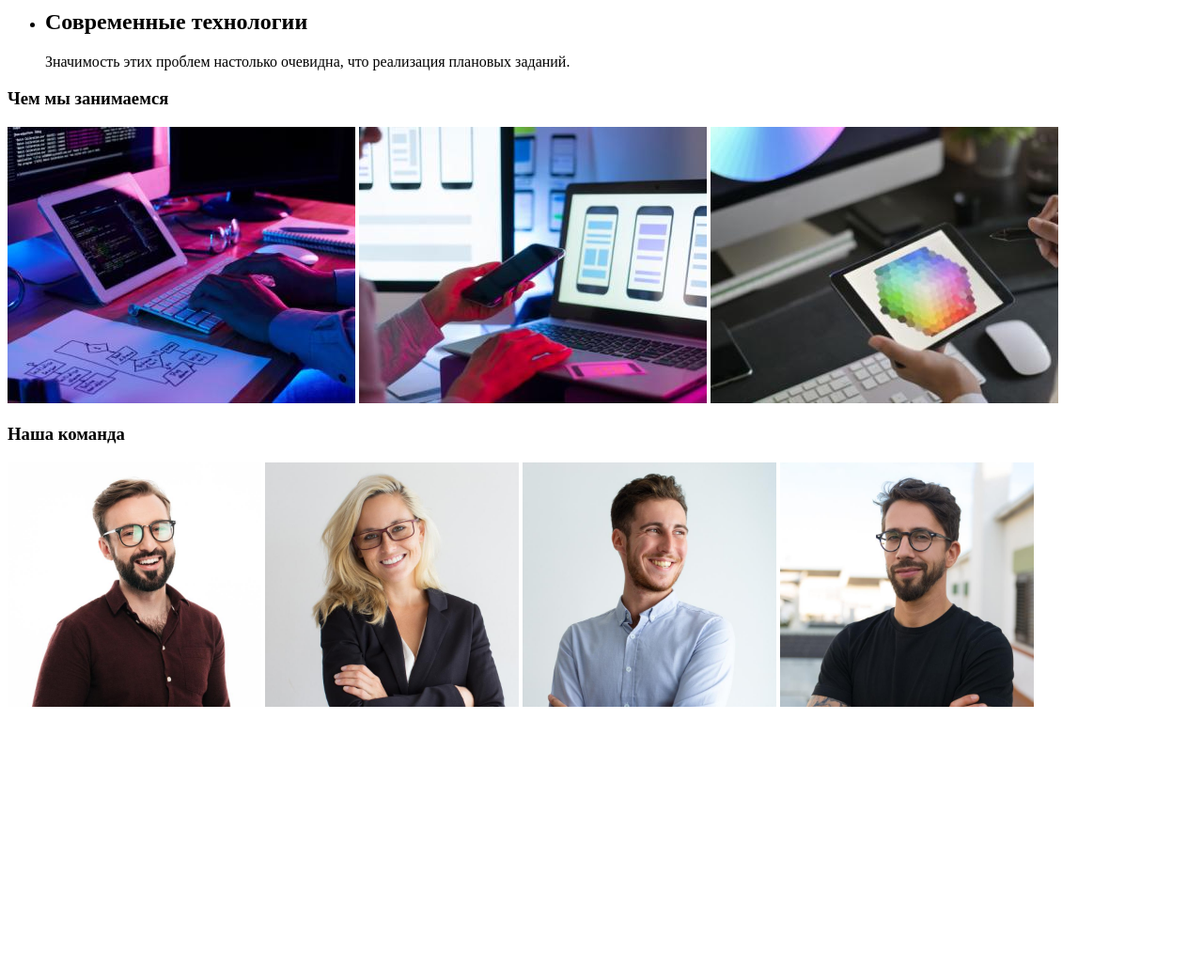
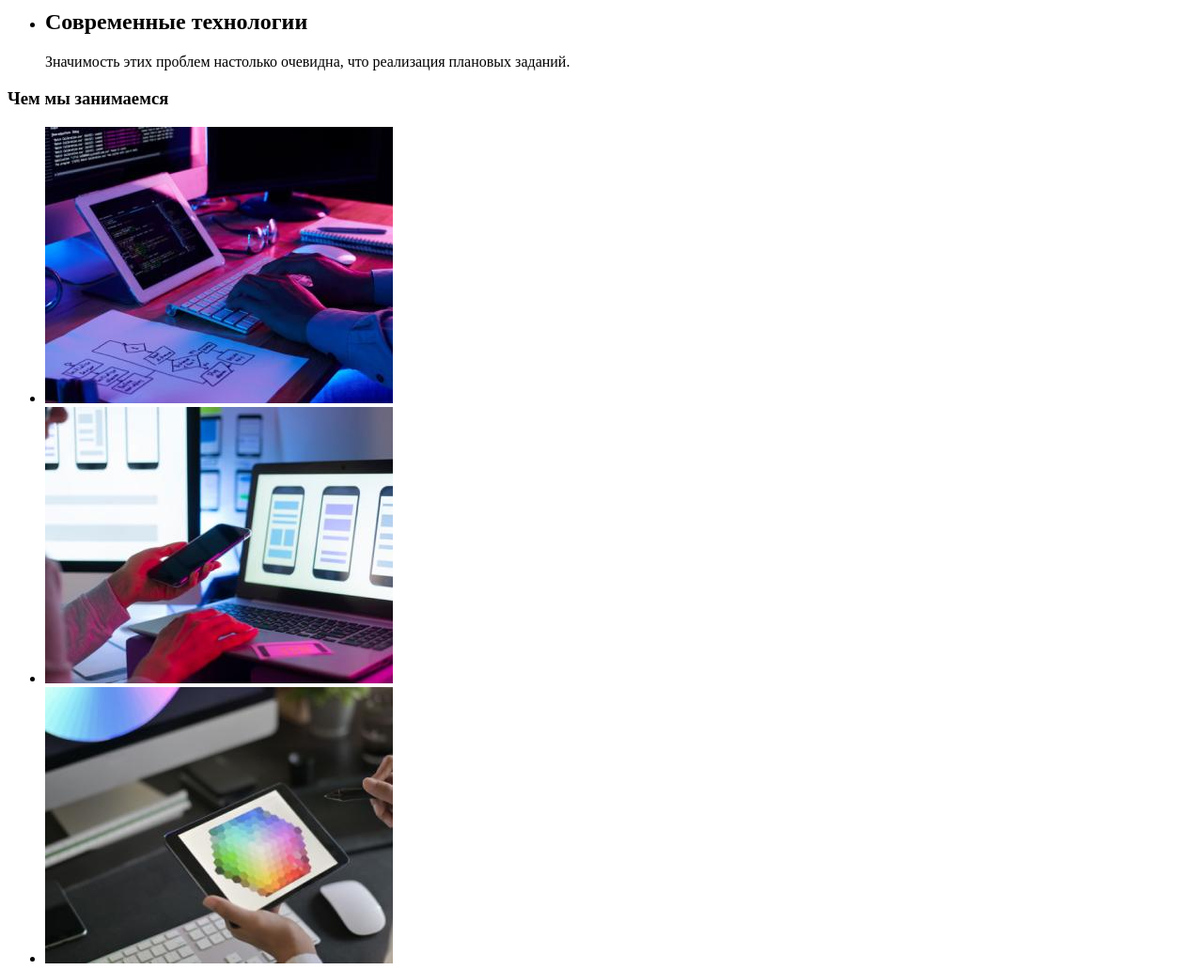
Before and after one commit to Yura-Voloshyn/goit-markup-hw-01, a plain HTML site: page index.html in a window 1280 px wide. Shown: the part 500-1532 px from the top of the page at 94% size. Before the commit the page ends 1264 px from the top, so only its background shows below. Drawn offline with Linux system fonts and the light colour scheme.

Commit message:
добавив списки

```diff
--- a/index.html
+++ b/index.html
@@ -45,18 +45,32 @@
     </div>
     <section>
         <h3>Чем мы занимаемся</h3>
-        <img width="370px" src="./images/Web Studio (Version 2.1) (Copy)/box 1.jpg" alt="box_1">
-        <img width="370px" src="./images/Web Studio (Version 2.1) (Copy)/img.jpg" alt="img">
-        <img width="370px" src="./images/Web Studio (Version 2.1) (Copy)/box 3.jpg" alt="box_3">
+         <ul>
+            <li>
+             <img src="./images/Web Studio (Version 2.1) (Copy)/box 1.jpg" alt="box_1" width="370px"></li>
+            <li>
+             <img src="./images/Web Studio (Version 2.1) (Copy)/img.jpg" alt="img" width="370px"></li>
+            <li>
+             <img src="./images/Web Studio (Version 2.1) (Copy)/box 3.jpg" alt="box_3" width="370px"></li>
+        </ul>
     </section>
 
     <section>
         <h3>Наша команда</h3>
-        <img width="270px" src="./images/Web Studio (Version 2.1)(people)/img.jpg" alt="Игорь Демьяненко, Product Designer">
-        <img width="270px" src="./images/Web Studio (Version 2.1)(people)/img-1.jpg" alt="Ольга Репина, Frontend Developer">
-        <img width="270px" src="./images/Web Studio (Version 2.1)(people)/img-2.jpg" alt="Николай Тарасов, Marketing">
-        <img width="270px" src="./images/Web Studio (Version 2.1)(people)/img-3.jpg" alt="Михаил Ермаков, UI Designer">
-
+        <ul>
+            <li>
+                <img width="270px" src="./images/Web Studio (Version 2.1)(people)/img.jpg" alt="Игорь Демьяненко, Product Designer">
+            </li>
+            <li>
+                <img width="270px" src="./images/Web Studio (Version 2.1)(people)/img-1.jpg" alt="Ольга Репина, Frontend Developer">
+            </li>
+            <li>
+                <img width="270px" src="./images/Web Studio (Version 2.1)(people)/img-2.jpg" alt="Николай Тарасов, Marketing">
+            </li>
+            <li>
+                <img width="270px" src="./images/Web Studio (Version 2.1)(people)/img-3.jpg" alt="Михаил Ермаков, UI Designer">
+                </ul>
+            </li>
     </section>
 
     </main>
```
